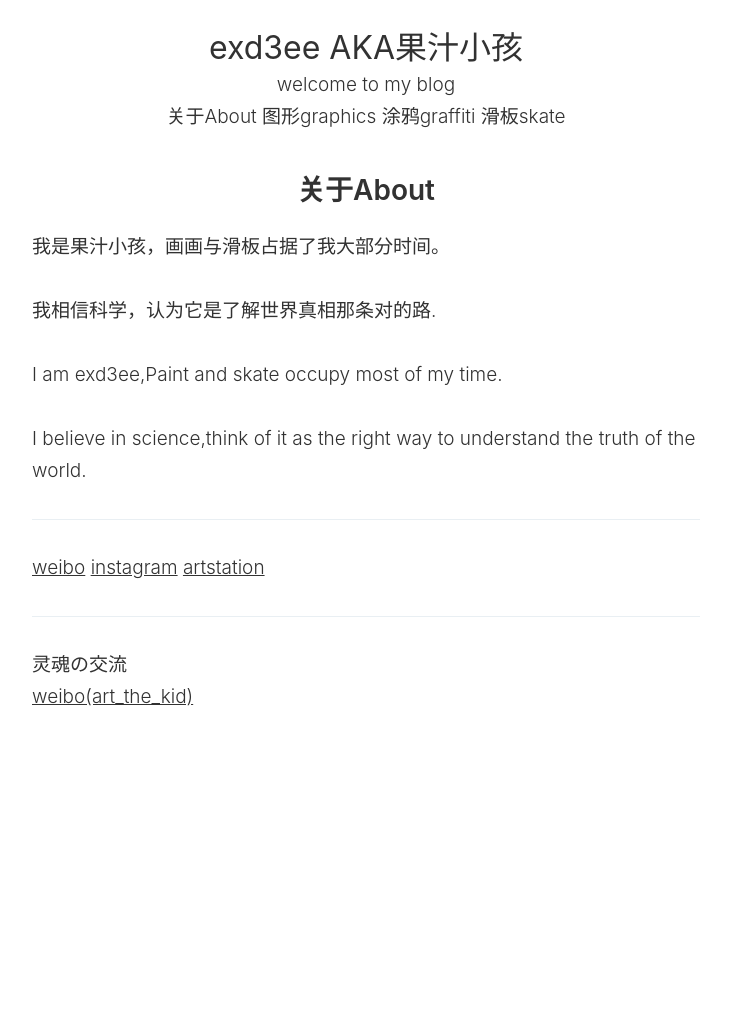
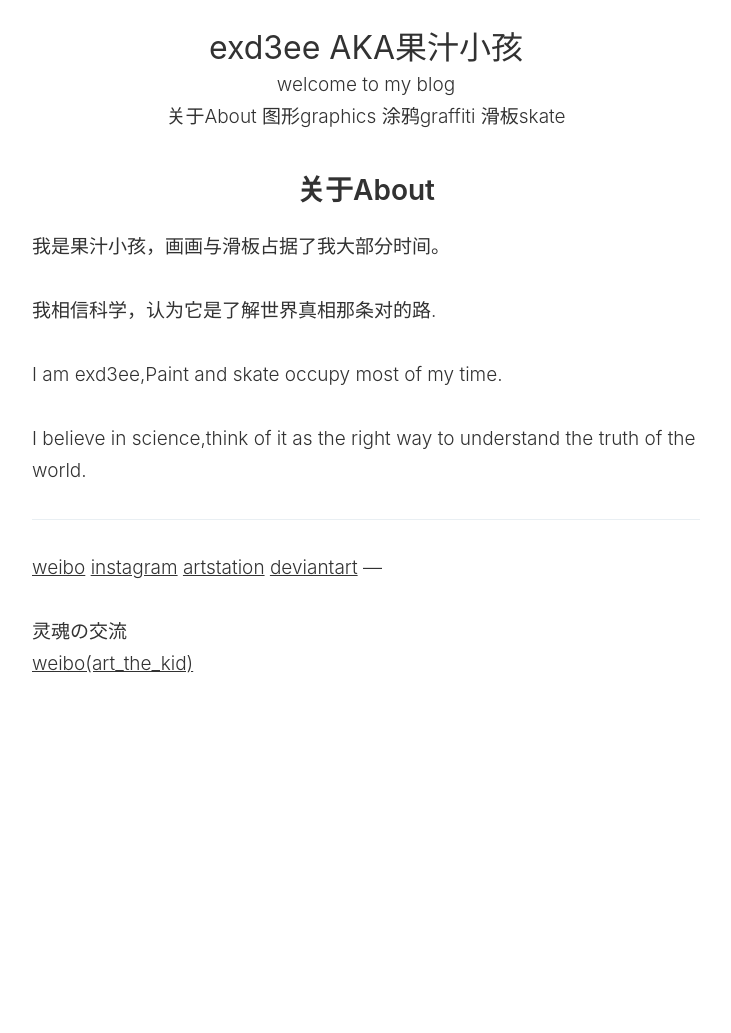
Before and after one commit to cru153/cru153.github.io, a Jekyll site: the page built from _pages/1about_me.md, in a window 1280 px wide. Shown: the whole page, without its empty margins (274-1005 px from the left). Built offline with Jekyll 4.4.1, drawn with Linux system fonts in a browser that asks for light colours.

Commit message:
link change

```diff
--- a/_pages/1about_me.md
+++ b/_pages/1about_me.md
@@ -19,9 +19,9 @@ I believe in science,think of it as the right way to understand the truth of the
 ---
 
 [weibo](https://weibo.com/537396787)
-[instagram](https://www.instagram.com/exd3ee/)
+[instagram](https://www.instagram.com/exd3ee)
 [artstation](https://exd3ee.artstation.com)
-
+[deviantart](https://www.deviantart.com/exd3ee)
 ---
 
 灵魂の交流
```
